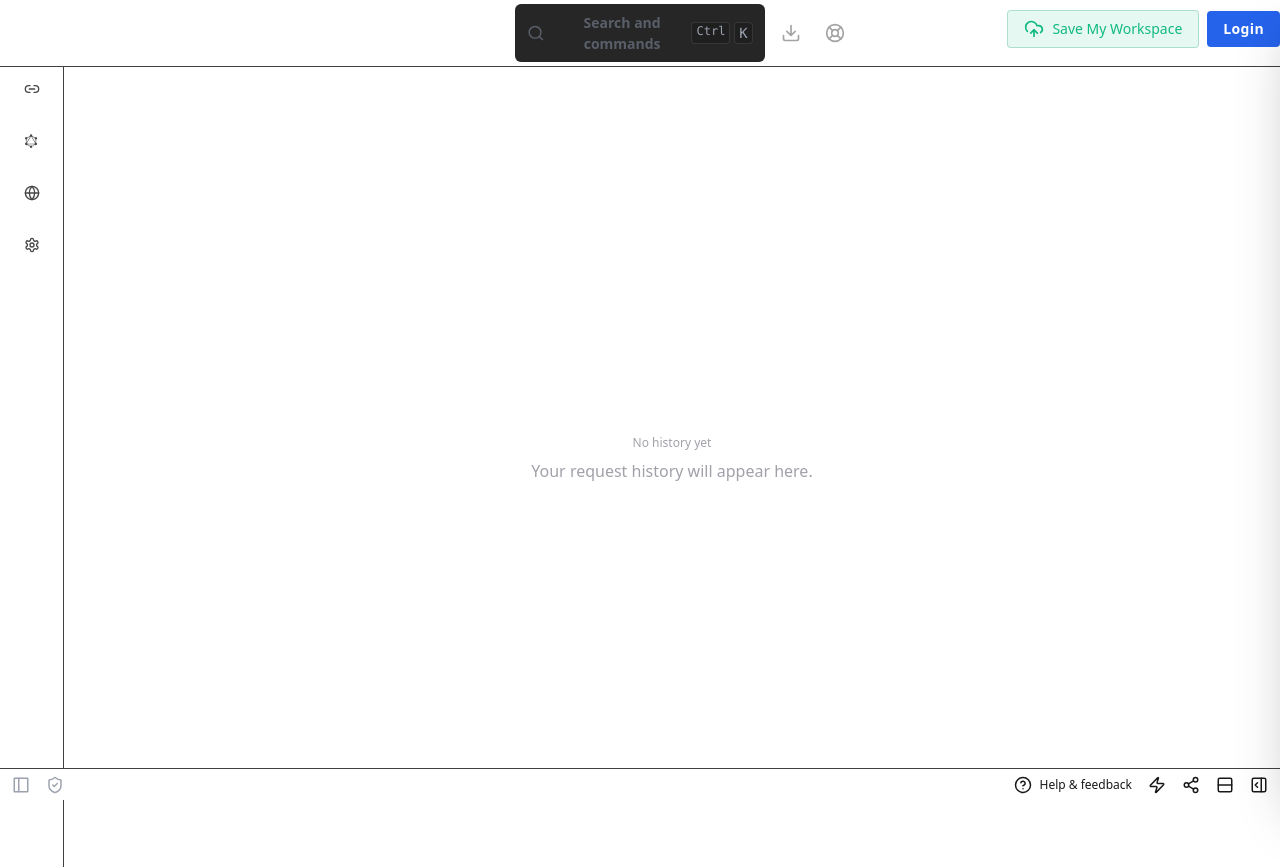
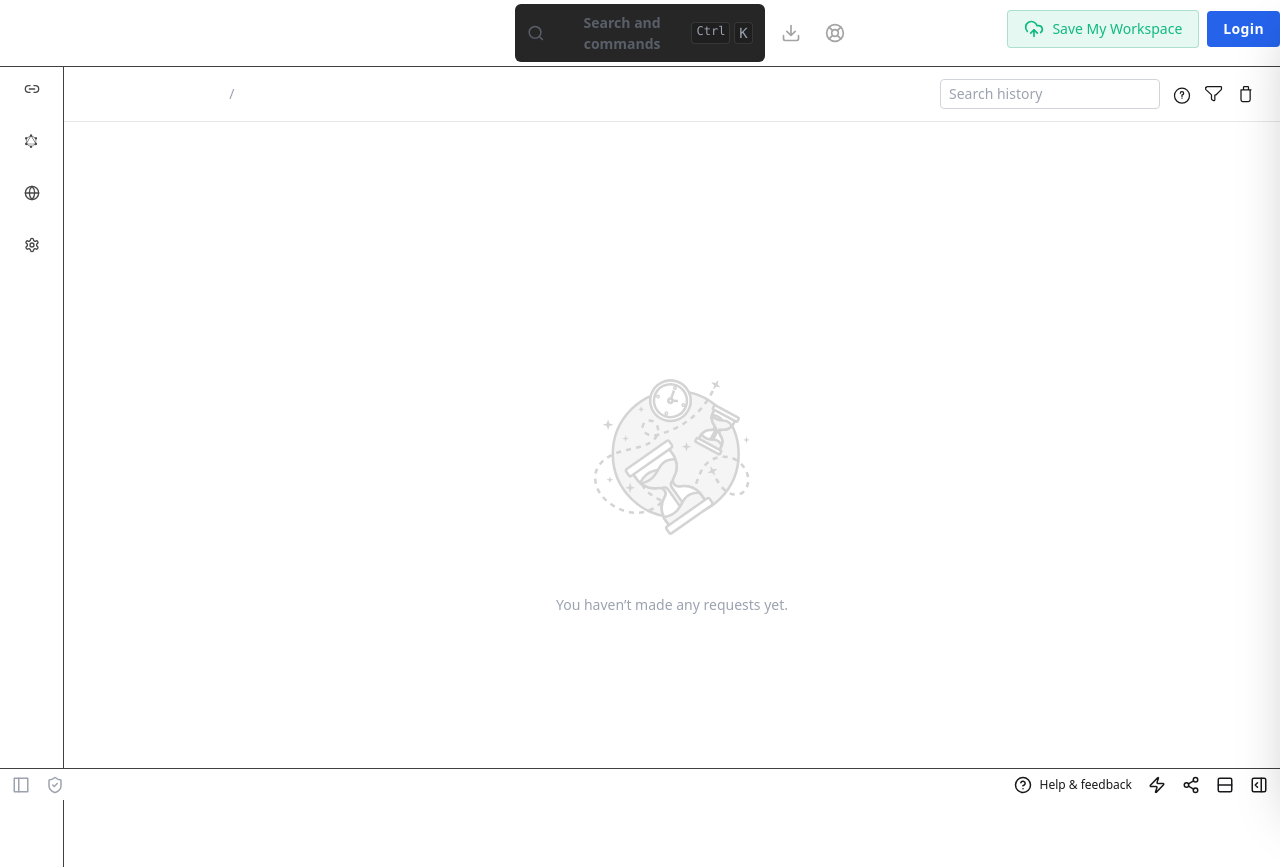
Before and after one commit to cosmicdanish1/postman-clone-only-react, a React (Vite) app: page /history in a window 1280 px wide. Built offline with nearby package versions, Linux system fonts and the light colour scheme.

Commit message:
50% done

```diff
--- a/src/components/RestBottomActions.tsx
+++ b/src/components/RestBottomActions.tsx
@@ -20,16 +20,16 @@ const RestBottomActions: React.FC = () => {
           <div className={`flex items-center gap-2 text-sm ${textClass}`}>
             <span>Keyboard shortcuts</span>
             <kbd className={`px-2 py-1 rounded text-xs ${textClass}`}>Ctrl</kbd>
-            <kbd className={`px-2 py-1 rounded bg-zinc-800 text-xs ${textClass}`}>/</kbd>
+            <kbd className={`px-2 py-1 rounded  text-xs ${textClass}`}>/</kbd>
           </div>
           <div className={`flex items-center gap-2 text-sm ${textClass}`}>
             <span>Search & command menu</span>
-            <kbd className={`px-2 py-1 rounded bg-zinc-800 text-xs ${textClass}`}>Ctrl</kbd>
-            <kbd className={`px-2 py-1 rounded bg-zinc-800 text-xs ${textClass}`}>K</kbd>
+            <kbd className={`px-2 py-1 rounded  text-xs ${textClass}`}>Ctrl</kbd>
+            <kbd className={`px-2 py-1 rounded  text-xs ${textClass}`}>K</kbd>
           </div>
           <div className={`flex items-center gap-2 text-sm ${textClass}`}>
             <span>Help menu</span>
-            <kbd className={`px-2 py-1 rounded bg-zinc-800 text-xs ${textClass}`}>?</kbd>
+            <kbd className={`px-2 py-1 rounded  text-xs ${textClass}`}>?</kbd>
           </div>
           <div className={`flex items-center gap-2 text-sm ${textClass}`}>
             <span>Documentation</span>
--- a/src/pages/History.tsx
+++ b/src/pages/History.tsx
@@ -1,10 +1,61 @@
 import React from 'react';
+import { useSelector } from 'react-redux';
+
+const ICON_SIZE = 20;
+
+const ICONS = {
+  help: (
+    <svg width={ICON_SIZE} height={ICON_SIZE} fill="none" stroke="currentColor" strokeWidth={1.5} viewBox="0 0 24 24"><path strokeLinecap="round" strokeLinejoin="round" d="M12 17h.01M12 13a2 2 0 1 0-2-2m2 2v2m0-10a9 9 0 1 0 0 18 9 9 0 0 0 0-18Z"/></svg>
+  ),
+  filter: (
+    <svg width={ICON_SIZE} height={ICON_SIZE} fill="none" stroke="currentColor" strokeWidth={1.5} viewBox="0 0 24 24"><path strokeLinecap="round" strokeLinejoin="round" d="M3 4a1 1 0 0 1 1-1h16a1 1 0 0 1 1 1v2a1 1 0 0 1-.293.707l-6.414 6.414A1 1 0 0 0 13 13.414V19a1 1 0 0 1-1.447.894l-2-1A1 1 0 0 1 9 18v-4.586a1 1 0 0 0-.293-.707L2.293 6.707A1 1 0 0 1 2 6V4Z"/></svg>
+  ),
+  delete: (
+    <svg width={ICON_SIZE} height={ICON_SIZE} fill="none" stroke="currentColor" strokeWidth={1.5} viewBox="0 0 24 24"><path strokeLinecap="round" strokeLinejoin="round" d="M6 7h12M9 7V4a1 1 0 0 1 1-1h4a1 1 0 0 1 1 1v3m2 0v12a2 2 0 0 1-2 2H8a2 2 0 0 1-2-2V7h12Z"/></svg>
+  ),
+};
+
+const THEME_SVGS = {
+  light: '/images/states/light/time.svg',
+  dark: '/images/states/dark/time.svg',
+  black: '/images/states/black/time.svg',
+};
 
 const History: React.FC = () => {
+  const theme = useSelector((state: any) => state.theme.theme);
+  const svgSrc = THEME_SVGS[theme] || THEME_SVGS.light;
+  const textClass = theme === 'light' ? 'text-black' : 'text-white';
+  const subTextClass = theme === 'light' ? 'text-gray-500' : 'text-gray-400';
+
   return (
-    <div className="flex flex-col items-center justify-center h-full w-full text-center">
-      <div className="text-xs text-zinc-400 mb-2">No history yet</div>
-      <div className="text-zinc-400 mb-4">Your request history will appear here.</div>
+    <div className="flex flex-col h-full w-full">
+      {/* Top bar */}
+      <div className="flex items-center justify-between px-6 py-3 border-b border-gray-200 dark:border-gray-700">
+        {/* Breadcrumb */}
+        <div className={`flex items-center gap-2 text-sm font-medium ${textClass}`}>
+          <span>Personal Workspace</span>
+          <span className="text-gray-400">/</span>
+          <span className={textClass}>History</span>
+        </div>
+        {/* Search and icons */}
+        <div className="flex items-center gap-3">
+          <input
+            type="text"
+            placeholder="Search history"
+            className="px-2 py-1 rounded border border-gray-300 dark:border-gray-600 bg-transparent text-sm focus:outline-none focus:ring-2 focus:ring-blue-400"
+            style={{ minWidth: 120 }}
+          />
+          <button className="hover:text-blue-500" title="Help">{ICONS.help}</button>
+          <button className="hover:text-blue-500" title="Filter">{ICONS.filter}</button>
+          <button className="hover:text-red-500" title="Delete All">{ICONS.delete}</button>
+        </div>
+      </div>
+      {/* Empty state */}
+      <div className="flex flex-1 flex-col items-center justify-center">
+        <img src={svgSrc} alt="Empty history" className="w-40 h-40 mb-6 select-none pointer-events-none" draggable={false} />
+        <div className={`text-lg font-semibold mb-2 ${textClass}`}>History is empty</div>
+        <div className={`text-sm ${subTextClass}`}>You haven’t made any requests yet.</div>
+      </div>
     </div>
   );
 };
--- a/src/pages/Rest/RestPage.tsx
+++ b/src/pages/Rest/RestPage.tsx
@@ -630,6 +630,9 @@ const HoppscotchClone: React.FC = () => {
   else if (theme === 'black') themeClass = 'theme-black';
   else themeClass = 'theme-light'; // fallback
 
+  // After themeClass is set:
+  const activeTabTextClass = theme === 'light' ? 'text-black' : 'text-white';
+
   return (
     <div className={`flex flex-col h-full w-full theme-${theme} bg-bg text-text `}>
       {/* Edit Environment Modal */}
@@ -780,7 +783,7 @@ const HoppscotchClone: React.FC = () => {
               saveRequestName={saveRequestName}
             />
             {/* Tabs */}
-            <div className="flex items-center gap-2 text-[14px] border-b mb-2 overflow-x-auto scrollbar-hide whitespace-nowrap">
+            <div className="flex items-center gap-2 text-[14px]  mb-2 overflow-x-auto scrollbar-hide whitespace-nowrap">
               {['parameters', 'body', 'headers', 'authorization', 'pre-request', 'post-request', 'variables'].map(tab => (
                 <button
                   key={tab}
@@ -788,7 +791,7 @@ const HoppscotchClone: React.FC = () => {
                   className="relative px-2 py-1 font-semibold bg-transparent focus:outline-none"
                   style={{ background: 'none', border: 'none' }}
                 >
-                  <span className={activeTabObj.activeTab === tab ? 'text-black' : 'text-gray-400'}>
+                  <span className={activeTabObj.activeTab === tab ? activeTabTextClass : 'text-gray-400'}>
                     {tab.charAt(0).toUpperCase() + tab.slice(1).replace('-', ' ')}
                   </span>
                   {activeTabObj.activeTab === tab && (
@@ -897,7 +900,7 @@ const HoppscotchClone: React.FC = () => {
                 width: '100%',
                 margin: '0 0 12px 0',
                 borderRadius: 0,
-                background: dragBarHover ? accentHex : '#27272a',
+                background: dragBarHover ? accentHex : (draggingOverlay ? '#f472b6' : '#27272a'),
                 transition: 'background 0.15s',
               }}
               title="Resize panel"
```
